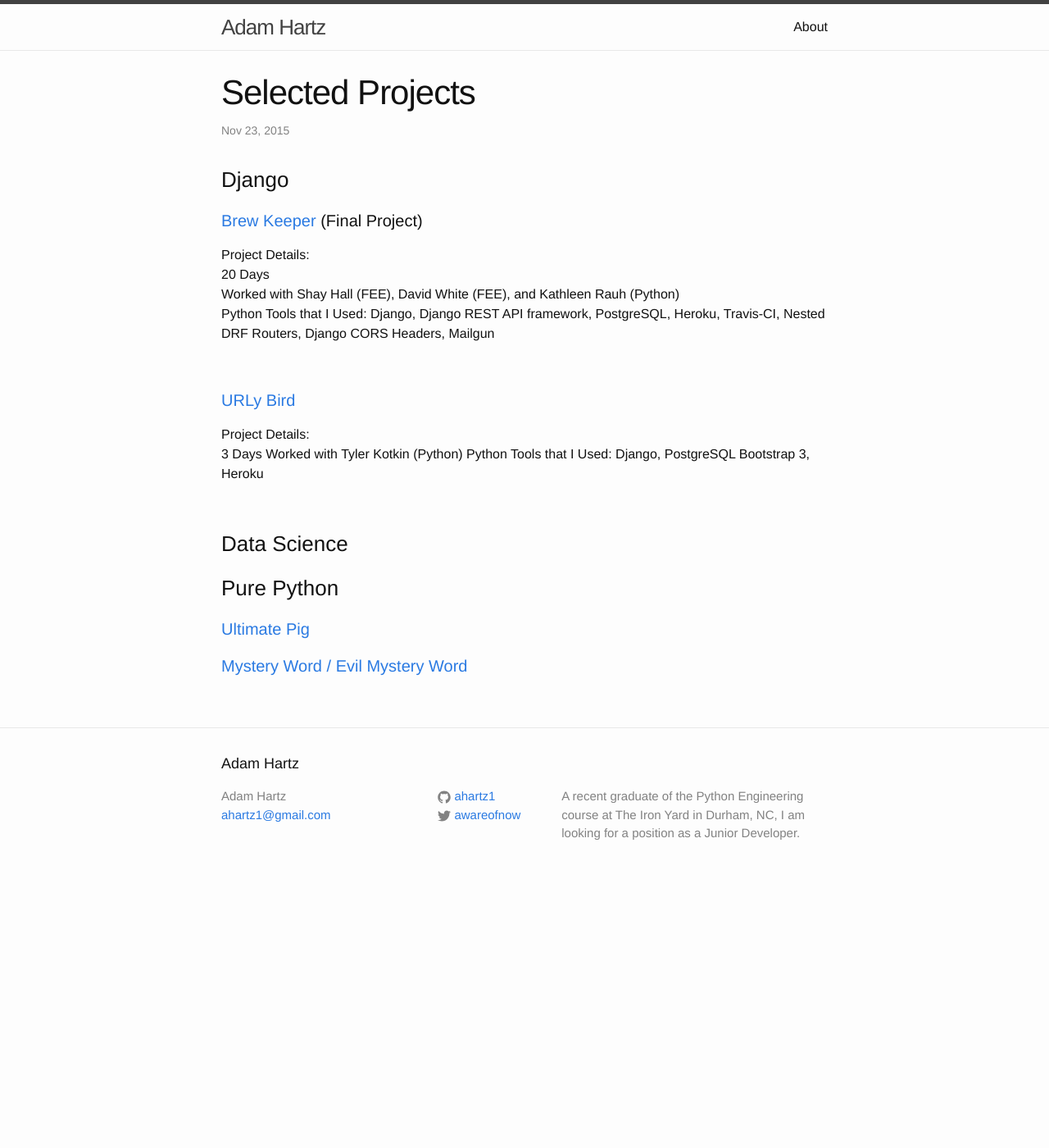
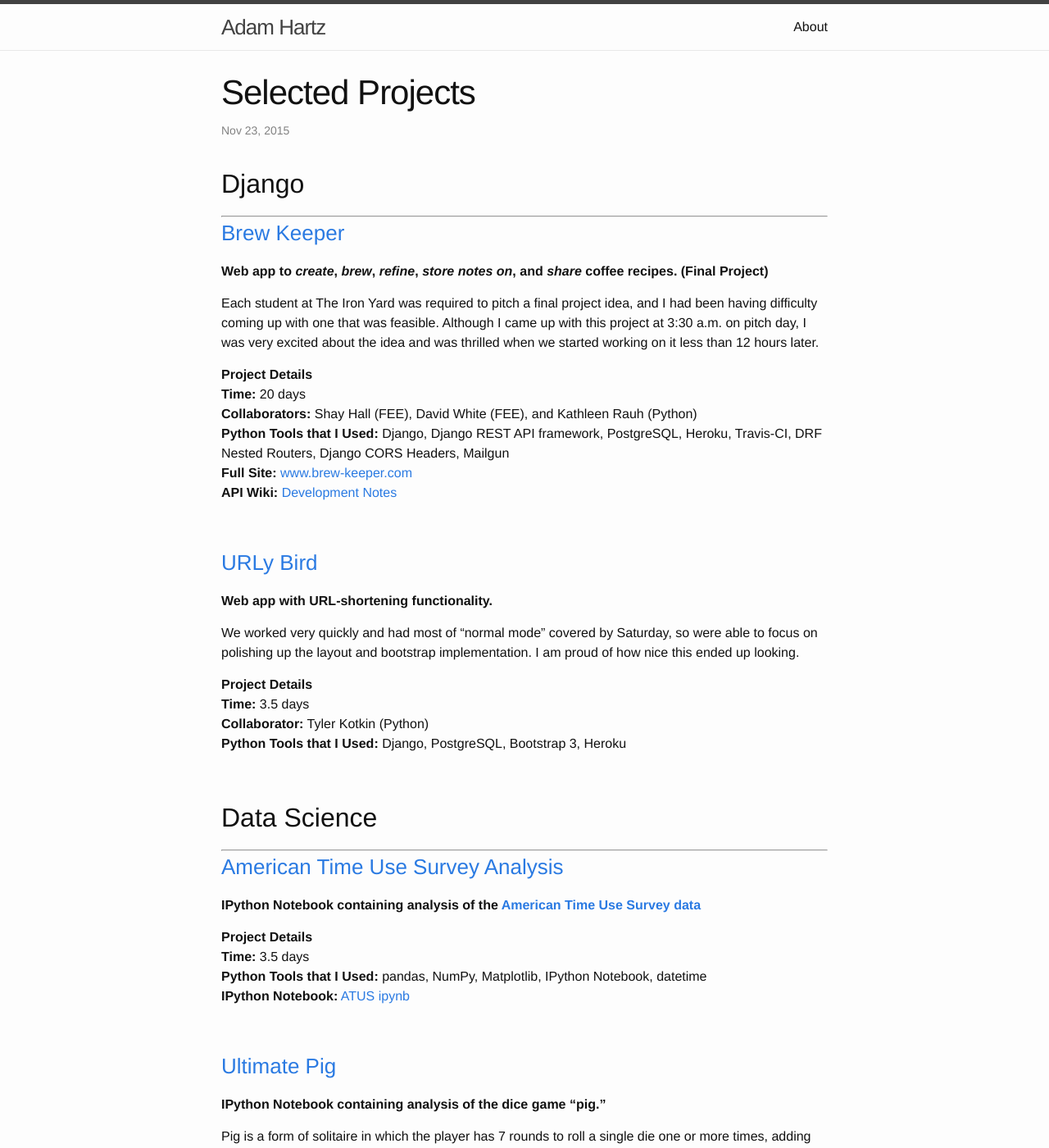
Before and after one commit to ahartz1/ahartz1.github.io, a Jekyll site: the page built from portfolio/_posts/2015-11-23-selected-projects.markdown, in a window 1280 px wide and 1400 px high. Shown: the whole window at 82% size. Built offline with Jekyll 4.4.1, drawn with Linux system fonts in a browser that asks for light colours; some of the changed text lies outside the part shown.

Commit message:
Add project details for Brew Keeper, URLy Bird, ATUS, Ultimate Pig

```diff
--- a/portfolio/_posts/2015-11-23-selected-projects.markdown
+++ b/portfolio/_posts/2015-11-23-selected-projects.markdown
@@ -4,39 +4,98 @@ title:  "Selected Projects"
 date:   2015-11-23 16:54:37 -0500
 categories: The Iron Yard
 ---
-### Django
+## Django
 
-#### [Brew Keeper][brew-keeper-gh] (Final Project)
+---
 
-Project Details:
-20 Days
-Worked with Shay Hall (FEE), David White (FEE), and Kathleen Rauh (Python)
-Python Tools that I Used: Django, Django REST API framework, PostgreSQL, Heroku, Travis-CI, Nested DRF Routers, Django CORS Headers, Mailgun
+### [Brew Keeper][brew-keeper-gh]
+
+**Web app to _create_, _brew_, _refine_, _store notes on_, and _share_ coffee recipes. (Final Project)**
+
+Each student at The Iron Yard was required to pitch a final project idea, and I had been having difficulty coming up with one that was feasible. Although I came up with this project at 3:30&nbsp;a.m. on pitch day, I was very excited about the idea and was thrilled when we started working on it less than 12 hours later.
+
+**Project Details**
+**Time:** 20 days
+**Collaborators:** Shay Hall (FEE), David White (FEE), and Kathleen Rauh (Python)
+**Python Tools that I Used:** Django, Django REST API framework, PostgreSQL, Heroku, Travis-CI, DRF Nested Routers, Django CORS Headers, Mailgun
+**Full Site:** [www.brew-keeper.com](www.brew-keeper.com)
+**API Wiki:** [Development Notes][brew-keeer-dn]
 
 <br>
 
-#### [URLy Bird][urly-bird-gh]
+### [URLy Bird][urly-bird-gh]
 
-Project Details:
-3 Days
-Worked with Tyler Kotkin (Python)
-Python Tools that I Used: Django, PostgreSQL Bootstrap 3, Heroku
+**Web app with URL-shortening functionality.**
+
+We worked very quickly and had most of "normal mode" covered by Saturday, so were able to focus on polishing up the layout and bootstrap implementation. I am proud of how nice this ended up looking.
+
+**Project Details**
+**Time:** 3.5 days
+**Collaborator:** Tyler Kotkin (Python)
+**Python Tools that I Used:** Django, PostgreSQL, Bootstrap 3, Heroku
 
 
 <br>
 
-### Data Science
+## Data Science
+
+---
+
+### [American Time Use Survey Analysis][atus-gh]
+
+**IPython Notebook containing analysis of the [American Time Use Survey data][atus-data]**
+
+**Project Details**
+**Time:** 3.5 days
+**Python Tools that I Used:** pandas, NumPy, Matplotlib, IPython Notebook, datetime
+**IPython Notebook:** [ATUS ipynb][atus-ipynb]
 
 
-### Pure Python
+<br>
 
-#### [Ultimate Pig][ultimate-pig-gh]
 
-#### [Mystery Word / Evil Mystery Word][mystery-word-gh]
+### [Ultimate Pig][ultimate-pig-gh]
+
+**IPython Notebook containing analysis of the dice game "pig."**
+
+
+Pig is a form of solitaire in which the player has 7 rounds to roll a single die one or more times, adding the results as they go; however, a round's score is 0 if they roll a 1.
+
+The goal of this assignment was to use a Monte Carlo simulation to determine the strategy for scoring the highest possible points. What I liked about this assignment was the unexpected shape of the resulting graphs, the meaning of which I was later able to understand.
+
+**Project Details**
+**Time:** 1 day
+**Python Tools that I Used:** random, math, statistics, Matplotlib, IPython Notebook
+**IPython Notebook:** [Ultimate Pig ipynb][ultimate-pig-ipynb]
+
+<br>
+
+
+### [Road Rage][road-rage-gh]
 
 
 
-[brew-keeper-gh]:  https://github.com/Brew-Keeper/brew-keeper-api
-[urly-bird-gh]:    https://github.com/ahartz1/urly-bird
-[mystery-word-gh]: https://github.com/ahartz1/mystery-word
-[ultimate-pig-gh]: https://github.com/ahartz1/ultimate-pig
+
+## Pure Python
+
+---
+
+### [Mystery Word / Evil Mystery Word][mystery-word-gh]
+
+**
+
+
+
+
+
+[brew-keeper-gh]:   https://github.com/Brew-Keeper/brew-keeper-api
+[brew-keeer-dn]:    https://github.com/Brew-Keeper/brew-keeper-api/wiki/Development-Notes
+[urly-bird-gh]:     https://github.com/ahartz1/urly-bird
+[mystery-word-gh]:  https://github.com/ahartz1/mystery-word
+[atus-gh]:          https://github.com/ahartz1/atus-analysis
+[atus-data]:        http://www.bls.gov/tus/home.htm#data
+[atus-ipynb]:        https://github.com/ahartz1/atus-analysis/blob/master/atus-analysis.ipynb
+[road-rage-gh]:     https://github.com/ahartz1/road-rage
+[road-rage-ipynb]:   https://github.com/ahartz1/road-rage/blob/master/road-rage.ipynb
+[ultimate-pig-gh]:  https://github.com/ahartz1/ultimate-pig
+[ultimate-pig-ipynb]: https://github.com/ahartz1/ultimate-pig/blob/master/ultimate-pig.ipynb
```
